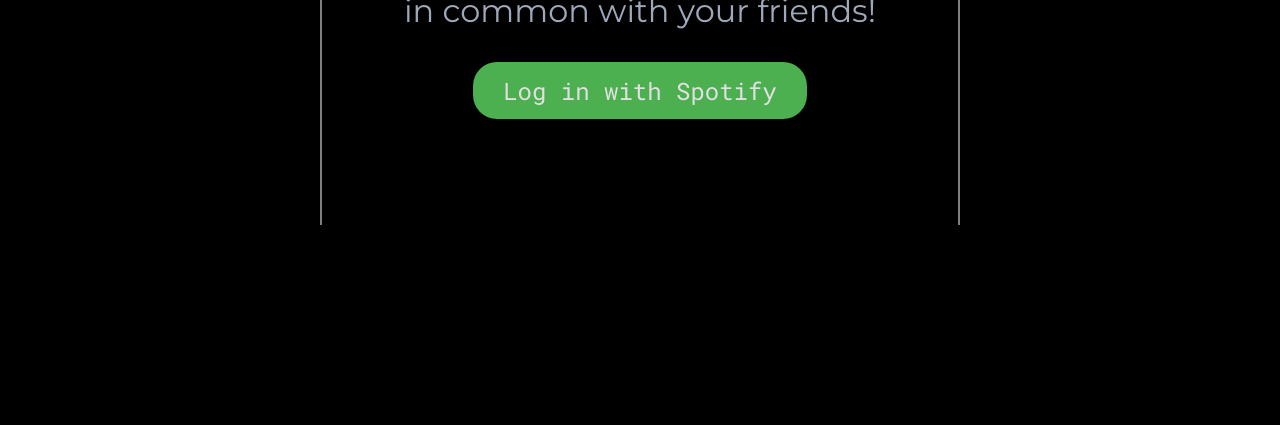
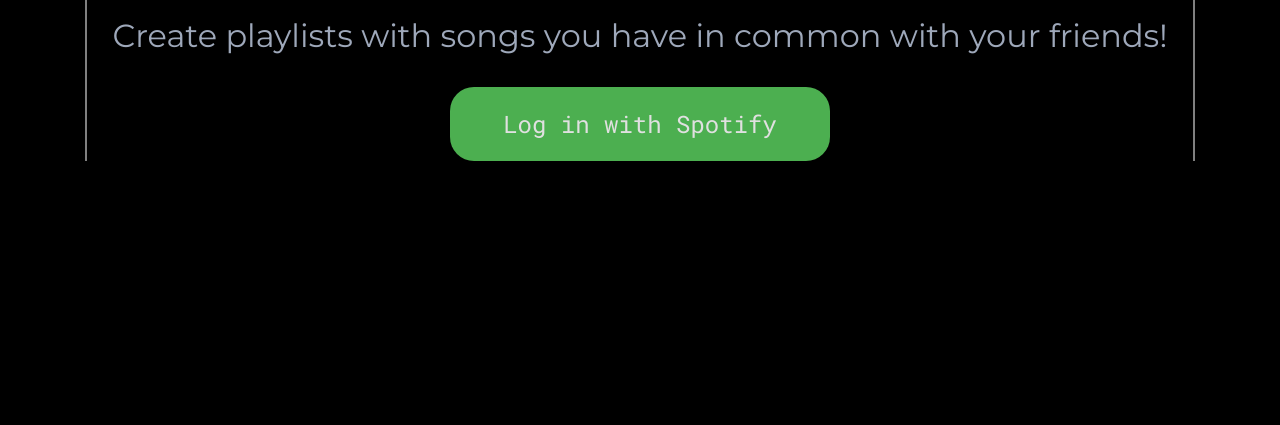
Before and after one commit to srijanduggal17/OurMusic, a website: page public/index.html in a window 1280 px wide. Shown: the part 375-800 px from the top of the page. Drawn offline with Linux system fonts and the light colour scheme.

Commit message:
Responsive design added with mobile first

```diff
--- a/public/complete.css
+++ b/public/complete.css
@@ -3,6 +3,7 @@
 * {
 	font-family: 'Montserrat', sans-serif;
 	color: white;
+	text-align: center;
 }
 
 html {
@@ -15,27 +16,41 @@
 	background: black;
 }
 
-.playlistembed {
-	border: none;
-	grid-area: middle;
-	justify-self: center;
-	align-self: start;
-	height: 90%;
-	width: 100%;
+p {
+	grid-area: header;
+	font-size: 1.2em;
 }
 
 #maindiv {
 	display: grid;
-	grid-template-columns: 1fr 2fr 1fr;
+	grid-template-columns: 0fr 2fr 0fr;
 	grid-template-rows: 1fr 3fr;
 	grid-template-areas: "leftside header rightside"
-						 "leftside middle rightside";
+						 "leftside playlist rightside";
 	height: 100%;
 }
 
-#mess {
-	text-align: center;
-	grid-area: header;
-	align-self: center;
-	font-size: 2em;
+.playlistembed {
+	border: none;
+	grid-area: playlist;
+	justify-self: center;
+	align-self: start;
+	height: 100%;
+	width: 100%;
 }
+
+
+
+@media only screen and (min-width: 600px) {
+	p {
+		font-size: 2em;
+	}
+
+	#maindiv {
+		grid-template-columns: 1fr 2fr 1fr;
+	}
+
+	.playlistembed {
+		height: 90%;
+	}
+}
--- a/public/friends.css
+++ b/public/friends.css
@@ -13,56 +13,6 @@
 	height: 100%;
 	margin: 0px;
 	background: black;
-}
-
-#maindiv {
-	display: grid;
-	grid-template-columns: 1fr 1fr .2fr 1fr 1fr;
-	grid-template-rows: 1fr 1fr 1fr 1fr 1fr 1fr;
-	grid-template-areas: "leftside top top top rightside"
-						 "leftside playlist playlist playlist rightside"
-						 "leftside header header header rightside"
-						 "leftside leftmiddle orsection rightmiddle rightside"
-						 "leftside leftbutton nothing rightbutton rightside"
-						 "leftside bottom bottom bottom rightside";
-}
-
-#loading {
-	display: none;
-	height: 100%;
-	grid-template-rows: 1fr;
-	grid-template-columns: 1fr;
-}
-
-#loadmessage {
-	text-align: center;
-	justify-self: center;
-	align-self: center;
-}
-
-#playlistdiv {
-	grid-area: playlist;
-	text-align: center;
-	align-self: center;
-	justify-self: center;
-}
-
-#con {
-	grid-area: header;
-	text-align: center;
-	align-self: end;
-	border-left: 2px gray solid;
-	border-right: 2px gray solid;
-	padding-left: 2%;
-	padding-right: 2%;
-}
-
-#orsection {
-	grid-area: orsection;
-	text-align: center;
-	align-self: center;
-	justify-self: center;
-	color: grey;
 }
 
 input {
@@ -91,15 +41,69 @@
 	font-family: 'Roboto Mono', monospace;
 }
 
+#maindiv {
+	height: 100%;
+	display: grid;
+	grid-template-columns: .5fr 4fr .5fr;
+	grid-template-rows: 2fr 1fr .8fr 1.5fr 1fr .5fr 1.5fr 1fr 2fr;
+	grid-template-areas: "leftside top rightside"
+						 "leftside playlist rightside"
+						 "leftside header rightside"
+						 "leftside public rightside"
+						 "leftside leftbutton rightside"
+						 "leftside orsection rightside"
+						 "leftside login rightside"
+						 "leftside rightbutton rightside"
+						 "leftside bottom rightside";
+}
+
+#loading {
+	display: none;
+	height: 100%;
+	grid-template-rows: 1fr;
+	grid-template-columns: 1fr;
+}
+
+#loadmessage {
+	text-align: center;
+	justify-self: center;
+	align-self: center;
+}
+
+#playlistdiv {
+	grid-area: playlist;
+	text-align: center;
+	align-self: center;
+	justify-self: center;
+}
+
+#heading {
+	grid-area: header;
+	text-align: center;
+	align-self: end;
+	border-left: 2px gray solid;
+	border-right: 2px gray solid;
+	padding-left: 2%;
+	padding-right: 2%;
+}
+
+#orsection {
+	grid-area: orsection;
+	text-align: center;
+	align-self: center;
+	justify-self: center;
+	color: grey;
+}
+
 #frienddiv {
-	grid-area: leftmiddle;
+	grid-area: public;
 	justify-self: center;
 	align-self: start;
 	text-align: center;
 }
 
 #login {
-	grid-area: rightmiddle;
+	grid-area: login;
 	justify-self: center;
 	align-self: start;
 	text-align: center;
@@ -108,13 +112,13 @@
 #leftbtn {
 	grid-area: leftbutton;
 	justify-self: center;
-	align-self: start;
+	align-self: center;
 }
 
 #rightbtn {
 	grid-area: rightbutton;
 	justify-self: center;
-	align-self: start;
+	align-self: center;
 }
 
 .btn {
@@ -136,3 +140,40 @@
 	background-color: #5ac263;
 	color: white;
 }
+
+@media only screen and (min-width: 600px) {
+	#maindiv {
+		grid-template-columns: .1fr 1fr .2fr 1fr .1fr;
+		grid-template-rows: 1fr 1fr 1fr 1fr 1fr 1fr;
+		grid-template-areas: "leftside top top top rightside"
+							 "leftside playlist playlist playlist rightside"
+							 "leftside header header header rightside"
+							 "leftside public orsection login rightside"
+							 "leftside leftbutton nothing rightbutton rightside"
+							 "leftside bottom bottom bottom rightside";
+	}
+
+	#heading {
+		border: none;
+	}
+
+	#rightbtn {
+		align-self: start;
+	}
+
+	#leftbtn {
+		align-self: start;
+	}
+}
+
+@media only screen and (min-width: 768px) {
+	#maindiv {
+		grid-template-columns: .3fr 1fr .2fr 1fr .3fr;
+	}
+}
+
+@media only screen and (min-width: 1024px) {
+	#maindiv {
+		grid-template-columns: 1fr 1fr .2fr 1fr 1fr;
+	}
+}
--- a/public/index.css
+++ b/public/index.css
@@ -1,7 +1,4 @@
 @import url('https://fonts.googleapis.com/css?family=Montserrat|Roboto+Mono');
-
-
-
 
 * {
 	font-family: 'Montserrat', sans-serif;
@@ -9,10 +6,12 @@
 
 html {
 	height: 100%;
+	width: 100%
 }
 
 body {
 	height: 100%;
+	width: 100%;
 	margin: 0px;
 	display: grid;
 	grid-template-columns: 1fr 2fr 1fr;
@@ -23,13 +22,26 @@
 	background: black;
 }
 
+p {
+	color: #9ea8ba;
+	font-size: 1.5em;
+}
+
+h1 {
+	color: white;
+	font-size: 3em;
+	font-family: 'Roboto Mono', monospace;
+}
+
 #maindiv {
+	justify-self: center;
+	align-self: center;
 	grid-area: middle;
 	text-align: center;
-	border-left: 2px gray solid;
-	border-right: 2px gray solid;
+	border: none;
 	padding-left: 2%;
 	padding-right: 2%;
+	margin: none;
 }
 
 .btn {
@@ -46,16 +58,26 @@
 .btn:hover {
 	background-color: #5ac263;
 	color: white;
-	padding: 3% 7.5%;
+	padding: 2% 7.5%;
 }
 
-p {
-	color: #9ea8ba;
-	font-size: 2em;
+.btn:focus {
+	outline: none;
 }
 
-h1 {
-	color: white;
-	font-size: 3em;
-	font-family: 'Roboto Mono', monospace;
+@media only screen and (min-width: 426px) {
+	body {
+		grid-template-columns: 0fr 4fr 0fr;
+	}
+
+	#maindiv {
+		border-left: 2px gray solid;
+		border-right: 2px gray solid;
+	}
 }
+
+@media only screen and (min-width: 1200px) {
+	p {
+		font-size: 2em;
+	}
+}
```
Also changed, not shown: public/complete.html (+1 -1 lines), public/complete.js (+11 -11 lines), public/friends.html (+10 -1 lines).
